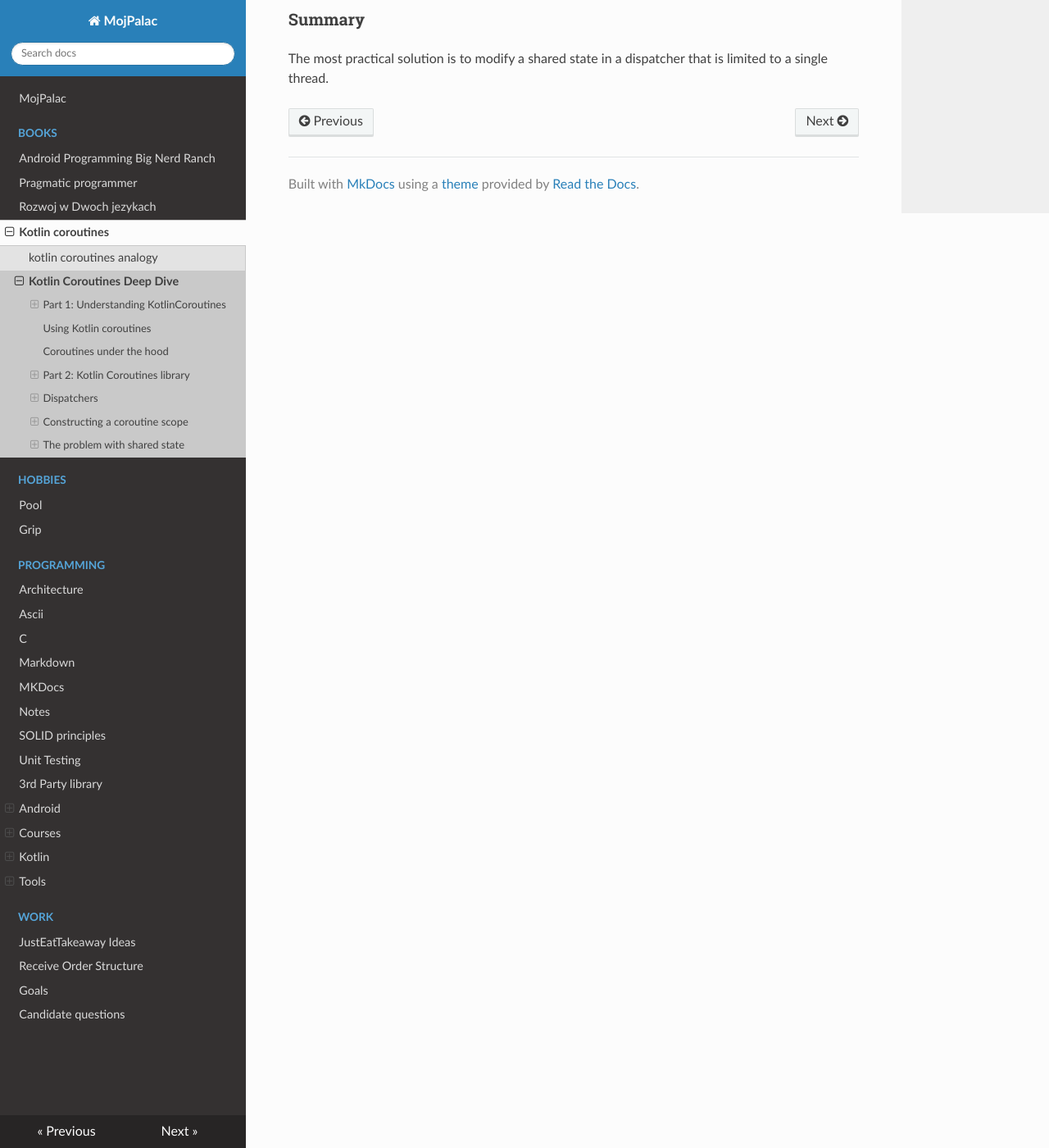
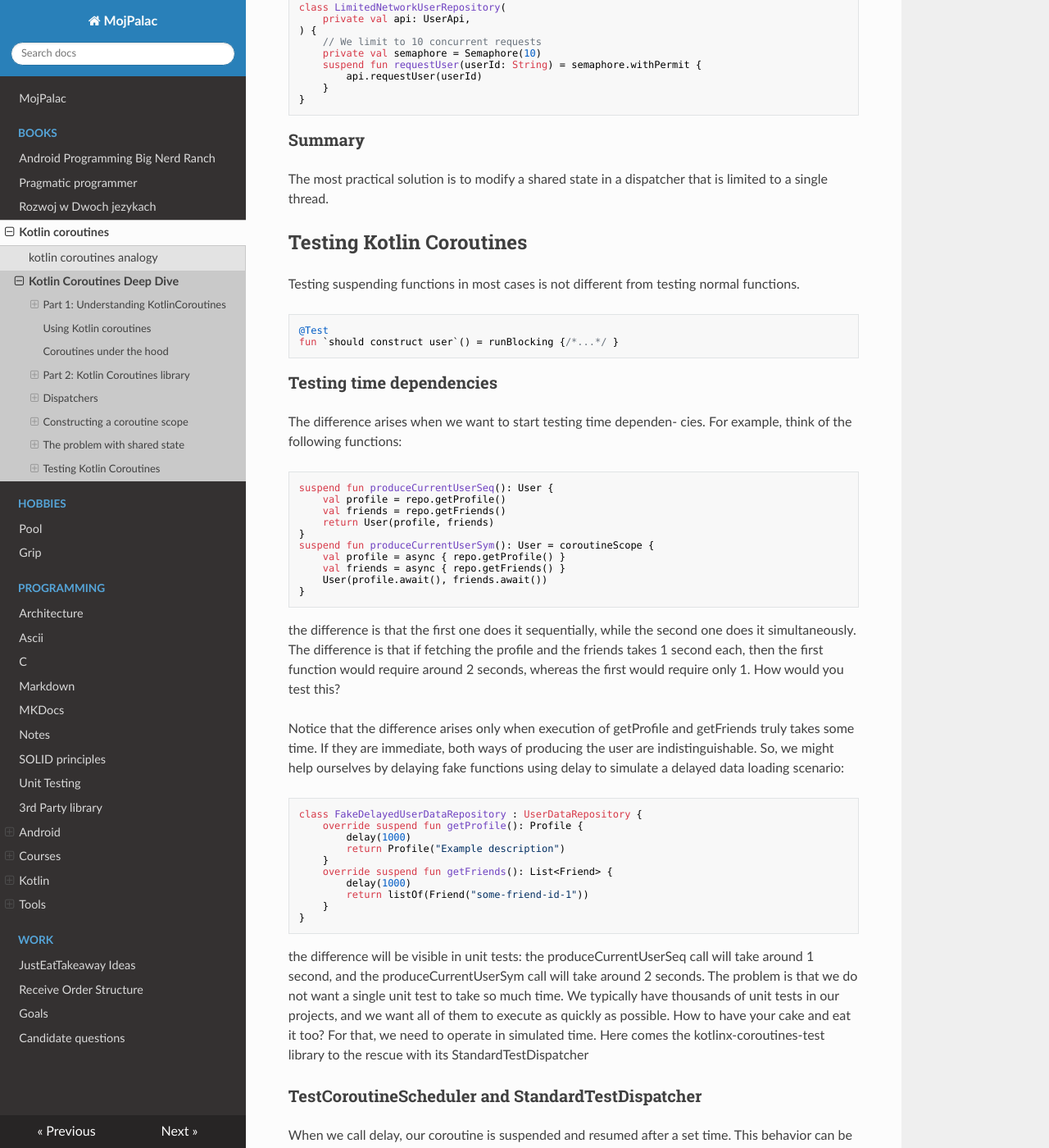
Before and after one commit to mojpalac/mojpalac, an MkDocs documentation site: the page built from docs/books/kotlin_coroutines/kotlin_coroutines.md, in a window 1280 px wide and 1400 px high, scrolled down 30228 px. Shown: the whole window at 82% size. Built offline with MkDocs 1.6.1, drawn with Linux system fonts in a browser that asks for light colours; nearby versions of some CDN libraries; some of the changed text lies outside the part shown.

Commit message:
kotlin coroutines minor fixes

````diff
--- a/docs/books/kotlin_coroutines/kotlin_coroutines.md
+++ b/docs/books/kotlin_coroutines/kotlin_coroutines.md
@@ -44,11 +44,11 @@
 
 ## Coroutines under the hood
 
-- suspend fun in reality are fun with additionally parameter at the end: continuation
-- Suspending functions are like state machines, with a possible state at the beginning of the function and after each
+- `suspend fun` in reality is a `fun` with additional parameter at the end: `continuation`
+- `suspend fun` in reality is like state machine, with a possible state at the beginning of the function and after each
   suspending function call.
-- Both the number identifying the state and the local data are kept in the continuation object.
-- Continuation of a function decorates a continuation of its caller function; as a result, all these continuations
+- Both the number identifying the state and the local data are kept in the `continuation` object.
+- `continuation` of a function decorates a `continuation` of its caller function. As a result, all these continuations
   represent a call stack that is used when we resume or a resumed function completes.
 
 ## Part 2: Kotlin Coroutines library
@@ -60,14 +60,17 @@
 
 most common used:
 
-- launch
-- runBlocking
-- async
-
-**launch**
-The way `launch` works is conceptually similar to starting a new `thread` (thread function)
-`launch` is an extension function on the `CoroutineScope` interface. This is part of an important mechanism called
-**structured concurrency**, whose purpose is to build a relationship between the parent coroutine and a child coroutine.
+- `launch`
+- `runBlocking`
+- `async`
+
+#### launch
+
+The way `launch` works is conceptually similar to starting a new `thread` (thread function).<br>
+`launch` is an extension function on the `CoroutineScope` interface.<br>
+This is part of an important mechanism called
+**structured concurrency**, whose purpose is to build a relationship between the parent coroutine and a child
+coroutine.<br>
 To some degree, how `launch` works is similar to a `daemon thread` but much cheaper.
 
 ```kotlin
@@ -107,7 +110,8 @@
 }
 ```
 
-**runBlocking builder** (currently rarely used)
+#### runBlocking builder (currently rarely used)
+
 `runBlocking` is a very atypical builder. It blocks the thread it has been started on whenever its `coroutine` is
 suspended (similar to suspending main).
 This means that `delay(1000L)` inside runBlocking will behave like `Thread.sleep(1000L)`:
@@ -147,7 +151,8 @@
 - main function, where we need to block the thread, because otherwise the program will end.
 - unit tests, where we need to block the thread for the same reason.
 
-**async builder**
+#### async builder
+
 Similar to `launch`, but produce a value.
 The `async` function returns an object of type `Deferred<T>`, where `T` is the type of the produced value.
 `Deferred` has a suspending method await, which returns this value once it is ready.
@@ -195,7 +200,7 @@
 }
 ```
 
-The async builder is often used to parallelize two processes, such as obtaining data from two different places, to
+The `async` builder is often used to parallelize two processes, such as obtaining data from two different places, to
 combine them together.
 
 ```kotlin
@@ -216,7 +221,8 @@
 ### Structured Concurrency
 
 If a coroutine is started on `GlobalScope`, the program will not wait for it. As previously mentioned, coroutines do not
-block any threads, and nothing prevents the program from ending. This is why, in the below example, an additional delay
+block any threads, and nothing prevents the program from ending. This is why, in the below example, an
+additional `delay`
 at the end of `runBlocking` needs to be called if we want to see “World!” printed.
 
 ```kotlin
@@ -273,9 +281,10 @@
 
 ### Coroutine context
 
-CoroutineContext is conceptually similar to a map or a set collection. It is an indexed set of Element instances, where
-each Element is also a CoroutineContext. Every element in it has a unique Key that is used to identify it. This way,
-CoroutineContext is just a universal way to group and pass objects to coroutines. These objects are kept by the
+CoroutineContext is conceptually similar to a `map` or a `set` collection. It is an indexed set of `Element` instances,
+where
+each `Element` is also a `CoroutineContext`. Every element in it has a unique Key that is used to identify it. This way,
+`CoroutineContext` is just a universal way to group and pass objects to coroutines. These objects are kept by the
 coroutines and can determine how these coroutines should be running (what their state is, in which thread, etc).
 
 **Adding contexts** - What makes CoroutineContext truly useful is the ability to merge two of them together.
@@ -295,7 +304,7 @@
 }
 ```
 
-When another element with the same key is added, just like in a map, the new element replaces the previous one.
+When another element with the same key is added, just like in a `map`, the new element replaces the previous one.
 
 ```kotlin
 fun main() {
@@ -311,19 +320,17 @@
 **Subtracting elements** - Elements can also be removed from a context by their key using the minusKey function.
 
 **Folding context** - If we need to do something for each element in a context, we can use the fold method, which is
-similar
-to fold for other collections.
+similar to fold for other collections.
 
 ### Coroutine context and builders
 
-So CoroutineContext is just a way to hold and pass data. By default, the parent passes its context to the child, which
+So `CoroutineContext` is just a way to hold and pass data. By default, the parent passes its context to the child, which
 is one of the parent-child relationship effects. We say that the child inherits context from its parent.
 
 Since new elements always replace old ones with the same key, the child context always overrides elements with the same
 key from the parent context. The defaults are used only for keys that are not specified anywhere else. Currently, the
 defaults only set `Dispatchers.Default` when no `ContinuationInterceptor` is set, and they only set `CoroutineId` when
-the
-application is in debug mode.
+the application is in debug mode.
 There is a special context called `Job`, which is mutable and is used to communicate between a coroutine’s child and its
 parent.
 
@@ -333,7 +340,6 @@
 suspending scope.
 
 ```kotlin
-
 suspend fun printName() {
     println(coroutineContext[CoroutineName]?.name)
 }
@@ -407,9 +409,8 @@
 // (prints nothing, finishes immediately)
 ```
 
-In the above example, the parent does not wait for its children because it has no relation with them. This is because
-the
-child uses the job from the argument as a parent, so it has no relation to the runBlocking.
+In the above example, the parent does not wait for its children because it has no relation with them.
+This is because the child uses the job from the argument as a parent, so it has no relation to the runBlocking.
 When a coroutine has its own (independent) job, it has nearly no relation to its parent. It only inherits other
 contexts, but other results of the parent-child relationship will not apply. This causes us to lose structured
 concurrency, which is a problematic situation that should be avoided.
@@ -451,12 +452,11 @@
 ### Cancellation
 
 Basic cancellation
-The Job interface has a cancel method, which allows its cancellation. Calling it triggers the following effects:
-• Such a coroutine ends the job at the first suspension point (delay in the example below).
+The Job interface has a `cancel` method, which allows its cancellation. Calling it triggers the following effects:
+• Such a coroutine ends the job at the first suspension point (`delay` in the example below).
 • If a job has some children, they are also cancelled (but its parent is not affected).
-• Once a job is cancelled, it cannot be used as a parent for any new coroutines. It is first in the “Cancelling” and
-then in the
-“Cancelled” state.
+• Once a job is cancelled, it cannot be used as a parent for any new coroutines. It is first in the `Cancelling` and
+then in the `Cancelled` state.
 
 We might cancel with a different exception (by passing an exception as an argument to the cancel function) to specify
 the cause. This cause needs to be a subtype of CancellationException, because only an exception to this type can be used
@@ -913,7 +913,7 @@
 
 #### coroutineScope
 
-Unlike async or launch, the body of coroutineScope is called in-place. It formally creates a new coroutine, but it
+Unlike async or launch, the body of `coroutineScope` is called in-place. It formally creates a new coroutine, but it
 suspends the previous one until the new one is finished, so it does not start any concurrent process. Take a look at the
 below example, in which both delay calls suspend runBlocking.
 
@@ -1540,3 +1540,79 @@
 ### Summary
 
 The most practical solution is to modify a shared state in a dispatcher that is limited to a single thread.
+
+## Testing Kotlin Coroutines
+
+Testing suspending functions in most cases is not different from testing normal functions.
+
+```kotlin
+@Test
+fun `should construct user`() = runBlocking {/*...*/ }
+```
+
+### Testing time dependencies
+
+The difference arises when we want to start testing time dependen- cies. For example, think of the following functions:
+
+```kotlin
+suspend fun produceCurrentUserSeq(): User {
+    val profile = repo.getProfile()
+    val friends = repo.getFriends()
+    return User(profile, friends)
+}
+suspend fun produceCurrentUserSym(): User = coroutineScope {
+    val profile = async { repo.getProfile() }
+    val friends = async { repo.getFriends() }
+    User(profile.await(), friends.await())
+}
+```
+
+the difference is that the first one does it sequentially, while the second one does it simultaneously. The difference
+is that if fetching the profile and the friends takes 1 second each, then the first function would require around 2
+seconds, whereas the first would require only 1. How would you test this?
+
+Notice that the difference arises only when execution of getProfile and getFriends truly takes some time. If they are
+immediate, both ways of producing the user are indistinguishable. So, we might help ourselves by delaying fake functions
+using delay to simulate a delayed data loading scenario:
+
+```kotlin
+class FakeDelayedUserDataRepository : UserDataRepository {
+    override suspend fun getProfile(): Profile {
+        delay(1000)
+        return Profile("Example description")
+    }
+    override suspend fun getFriends(): List<Friend> {
+        delay(1000)
+        return listOf(Friend("some-friend-id-1"))
+    }
+}
+```
+
+the difference will be visible in unit tests: the produceCurrentUserSeq call will take around 1 second, and the
+produceCurrentUserSym call will take around 2 seconds. The problem is that we do not want a single unit test to take so
+much time. We typically have thousands of unit tests in our projects, and we want all of them to execute as quickly as
+possible. How to have your cake and eat it too? For that, we need to operate in simulated time. Here comes the
+kotlinx-coroutines-test library to the rescue with its StandardTestDispatcher
+
+### TestCoroutineScheduler and StandardTestDispatcher
+
+When we call delay, our coroutine is suspended and resumed after a set time. This behavior can be altered thanks to
+TestCoroutineScheduler from kotlinx-coroutines-test, which makes delay operate in virtual time, which is fully simulated
+and does not depend on real time.
+
+```kotlin
+fun main() {
+    val scheduler = TestCoroutineScheduler()
+    println(scheduler.currentTime) // 0
+    scheduler.advanceTimeBy(1_000)
+    println(scheduler.currentTime) // 1000
+    scheduler.advanceTimeBy(1_000)
+    println(scheduler.currentTime) // 2000
+}
+```
+
+To use TestCoroutineScheduler on coroutines, we should use a dispatcher that supports it. The standard option is
+StandardTestDispatcher. Unlike most dispatchers, it is not used just to decide on which thread a coroutine should run.
+Coroutines started with such a dispatcher will not run until we advance virtual time.
+The most typical way to do this is by using `advanceUntilIdle`, which advances virtual time and invokes all the
+operations that would be called during that time if this were real time.
````
Also changed, not shown: other parts of docs/books/kotlin_coroutines/kotlin_coroutines.md (+5 -7 lines).
